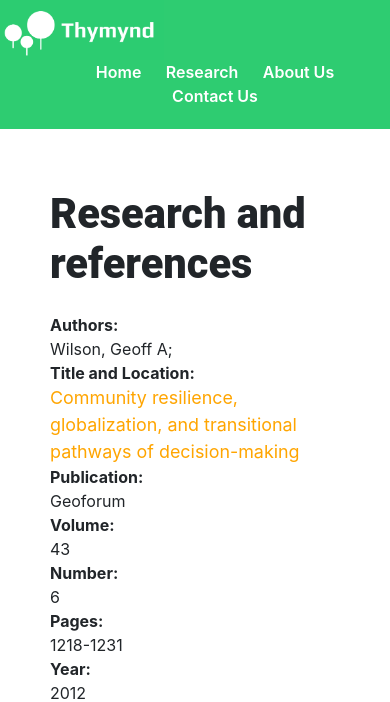
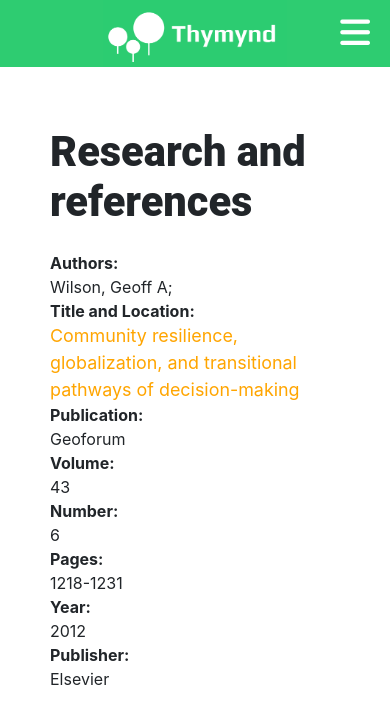
Before and after one commit to pkdc/thymynd, a PHP site: page /ref.php in a window 390 px wide. Shown: the top 702 px of the page. Run offline with PHP 8.4, Linux system fonts and the light colour scheme; some libraries are stand-ins or nearby versions.

Commit message:
added a menu bar to every pages in mobile, added relevant JS to it, haven't style the nav bar displayed yet. Added font-awesome, and JS script link to each html pages.

```diff
--- a/about.php
+++ b/about.php
@@ -10,6 +10,7 @@
 		<meta name="viewport" content="width=device-width, initial-scale=1.0">
 		<link rel="stylesheet" href="css/stylesheet.css">
 		<link rel="stylesheet" href="https://stackpath.bootstrapcdn.com/bootstrap/4.3.1/css/bootstrap.min.css" integrity="sha384-ggOyR0iXCbMQv3Xipma34MD+dH/1fQ784/j6cY/iJTQUOhcWr7x9JvoRxT2MZw1T" crossorigin="anonymous">
+		<script src="https://kit.fontawesome.com/7291736940.js" crossorigin="anonymous"></script>
 	</head>
 <?php
   include_once "includes/header.php";
--- a/contact.php
+++ b/contact.php
@@ -7,6 +7,7 @@
 		<meta name="viewport" content="width=device-width, initial-scale=1.0">
 		<link rel="stylesheet" href="css/stylesheet.css">
 		<link rel="stylesheet" href="https://stackpath.bootstrapcdn.com/bootstrap/4.3.1/css/bootstrap.min.css" integrity="sha384-ggOyR0iXCbMQv3Xipma34MD+dH/1fQ784/j6cY/iJTQUOhcWr7x9JvoRxT2MZw1T" crossorigin="anonymous">
+		<script src="https://kit.fontawesome.com/7291736940.js" crossorigin="anonymous"></script>
 	</head>
 
 <?php
--- a/css/stylesheet.css
+++ b/css/stylesheet.css
@@ -33,12 +33,13 @@ header {
   background-color: var(--thymynd-green, green);
 }
 
+.nav-bar-btn-mob {
+    background-color: var(--thymynd-green, #2ECC71);
+    color: white;
+}
+
 #nav-bar {
 list-style: none;
- }
-
- .nav-bar-item {
-   display: inline-block;
 }
 
 #landing-page {
@@ -169,29 +170,44 @@ input[type=email], input[type=text] {
 
     /* screen size dependent */
     header nav {
-      /* display: flex;
-      flex-direction: row-reverse;
+      display: none;
+      /* flex-direction: row-reverse;
       margin-right: 40px; */
       /* display: inline-block; */
-      text-align: center;
+      /* text-align: center; */
+      position: relative;
       padding-bottom: 5px;
+     }
+
+     .nav-bar-btn-mob {
+         position: absolute;
+         padding: 7px 20px;
+         top: 0;
+         right: 0;
+         font-size: 34px;
+         border: none;
+     }
+
+      .nav-bar-item {
+        display: block;
       }
 
     /* screen size dependent */
      .nav-bar-item a {
-       text-decoration: none;
+       /* text-decoration: none; */
        color: white;
        padding: 5px 10px;
        /* margin: 1000px 0 1100px 0; */
        font-weight: 600;
        /* display: inline-block; */
        transition: background-color ease 0.3s;
+       /* margin: 0; */
      }
 
      .nav-bar-item a:hover {
        text-decoration: none;
-       /* color: var(--thymynd-green, green); */
-       /* background-color: white; */
+       color: var(--thymynd-green, green);
+       background-color: white;
        /* font-weight: 800; */
      }
 
@@ -378,6 +394,8 @@ input[type=email], input[type=text] {
      .hide-sm {
        display: none;
      }
+
+     /* classes for JS to toggle */
 }
 
 /* desktop */
@@ -394,6 +412,14 @@ input[type=email], input[type=text] {
       display: flex;
       flex-direction: row-reverse;
       margin-right: 40px;
+     }
+
+     .nav-bar-btn-mob {
+         display: none;
+     }
+
+     .nav-bar-item {
+       display: inline-block;
      }
 
     /* screen size dependent */
@@ -663,8 +689,17 @@ input[type=email], input[type=text] {
   text-align: center;
 }
 
+/* classes for JS to toggle */
+
+/* to display the hidden nav-bar */
 .show {
-  display:block;
+  display: block;
+}
+
+/* invert btn colour */
+.nav-bar-btn-active {
+    background-color: white;
+    color: var(--thymynd-green, #2ECC71);
 }
 
 .change-colour-grey {
--- a/includes/header.php
+++ b/includes/header.php
@@ -1,12 +1,21 @@
 	<body>
-    <header class="clearfix">
-			<img src="images/small_logo.png" alt="logo" style="height:60px">
-      <nav>
-        <ul id="nav-bar">
-          <li class="nav-bar-item"><a class="current" href="index.php">Home</a></li>
-          <!-- <li class="nav-bar-item"><a href="product.php">Product</a></li> -->
-					<li class="nav-bar-item"><a href="ref.php">Research</a></li>
-          <li class="nav-bar-item"><a href="about.php""#">About Us</a></li>
-					<li class="nav-bar-item"><a href="contact.php""#">Contact Us</a></li>
-        </ul>
-    </header>
+		<header>
+			<img id="logo" src="images/small_logo.png" alt="logo" style="height:67px">
+			<div>
+				<button class="nav-bar-btn-mob">
+					<i class="fas fa-bars"></i>
+				</button>
+			</div>
+			<nav id="nav">
+				<ul id="nav-bar">
+					<li class="nav-bar-item"><a class="current" href="index.html">Home</a></li>
+					<!-- <li class="nav-bar-item"><a href="product.php">Product</a></li> -->
+					<!-- <li class="nav-bar-item"><a href="ref.php">Research</a></li>
+					<li class="nav-bar-item"><a href="about.php""#">About Us</a></li>
+					<li class="nav-bar-item"><a href="contact.php""#">Contact Us</a></li> -->
+					<li class="nav-bar-item"><a href="ref.html""#">Research</a></li>
+					<li class="nav-bar-item"><a href="about_non_id.html""#">About Us</a></li>
+					<li class="nav-bar-item"><a href="contact.html""#">Contact Us</a></li>
+				</ul>
+			</nav>
+		</header>
--- a/ref.php
+++ b/ref.php
@@ -9,6 +9,7 @@
 		<meta name="viewport" content="width=device-width, initial-scale=1.0">
 		<link rel="stylesheet" href="css/stylesheet.css">
 		<link rel="stylesheet" href="https://stackpath.bootstrapcdn.com/bootstrap/4.3.1/css/bootstrap.min.css" integrity="sha384-ggOyR0iXCbMQv3Xipma34MD+dH/1fQ784/j6cY/iJTQUOhcWr7x9JvoRxT2MZw1T" crossorigin="anonymous">
+		<script src="https://kit.fontawesome.com/7291736940.js" crossorigin="anonymous"></script>
 	</head>
 
 <?php
```
Also changed, not shown: about.html (+15 -7 lines), about_non_id.html (+12 -4 lines), app.js (+46 -12 lines), contact.html (+11 -3 lines), index.html (+7 -1 lines), ref.html (+14 -6 lines). Lines whose indentation alone changed are shown as unchanged.
